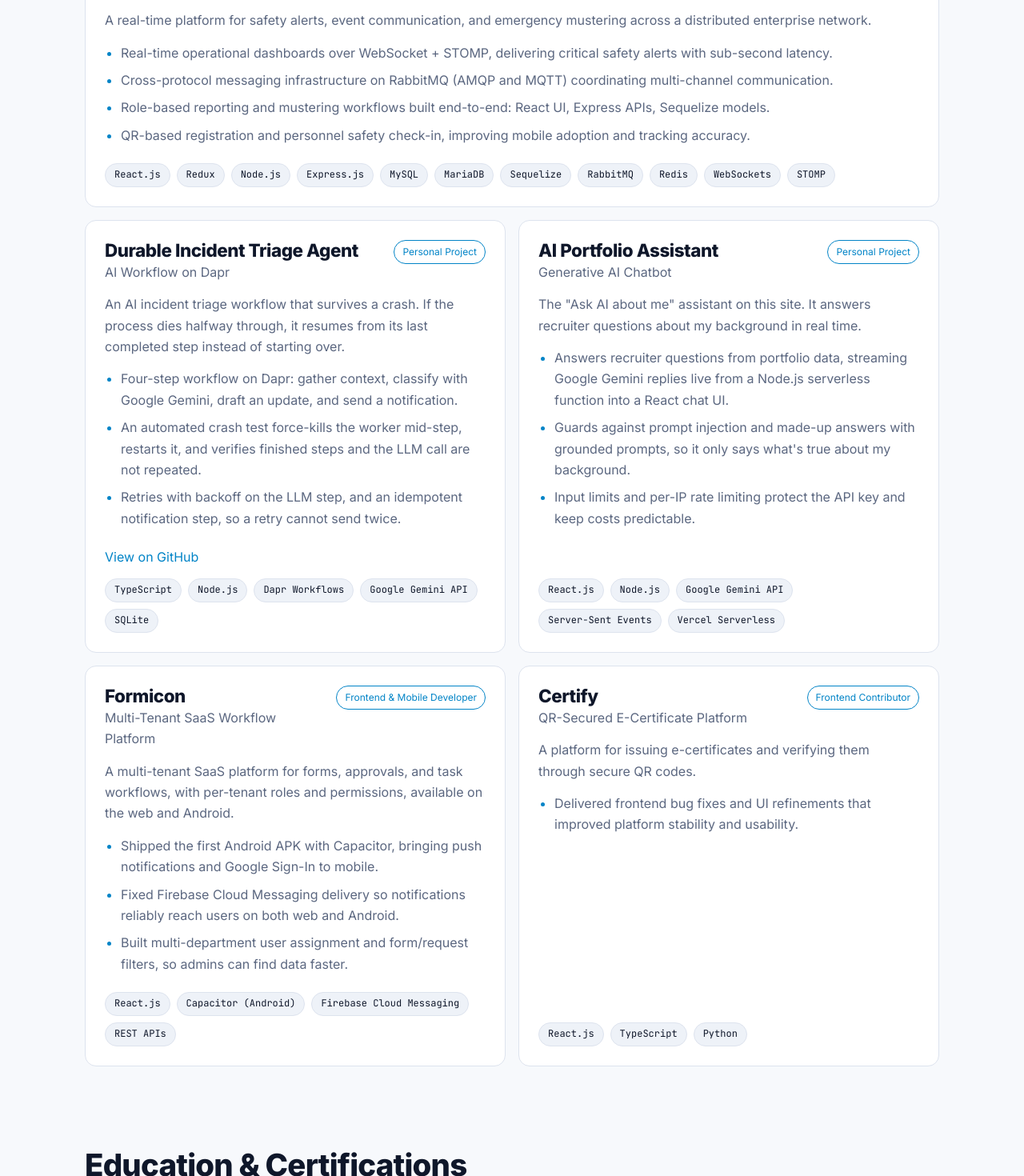
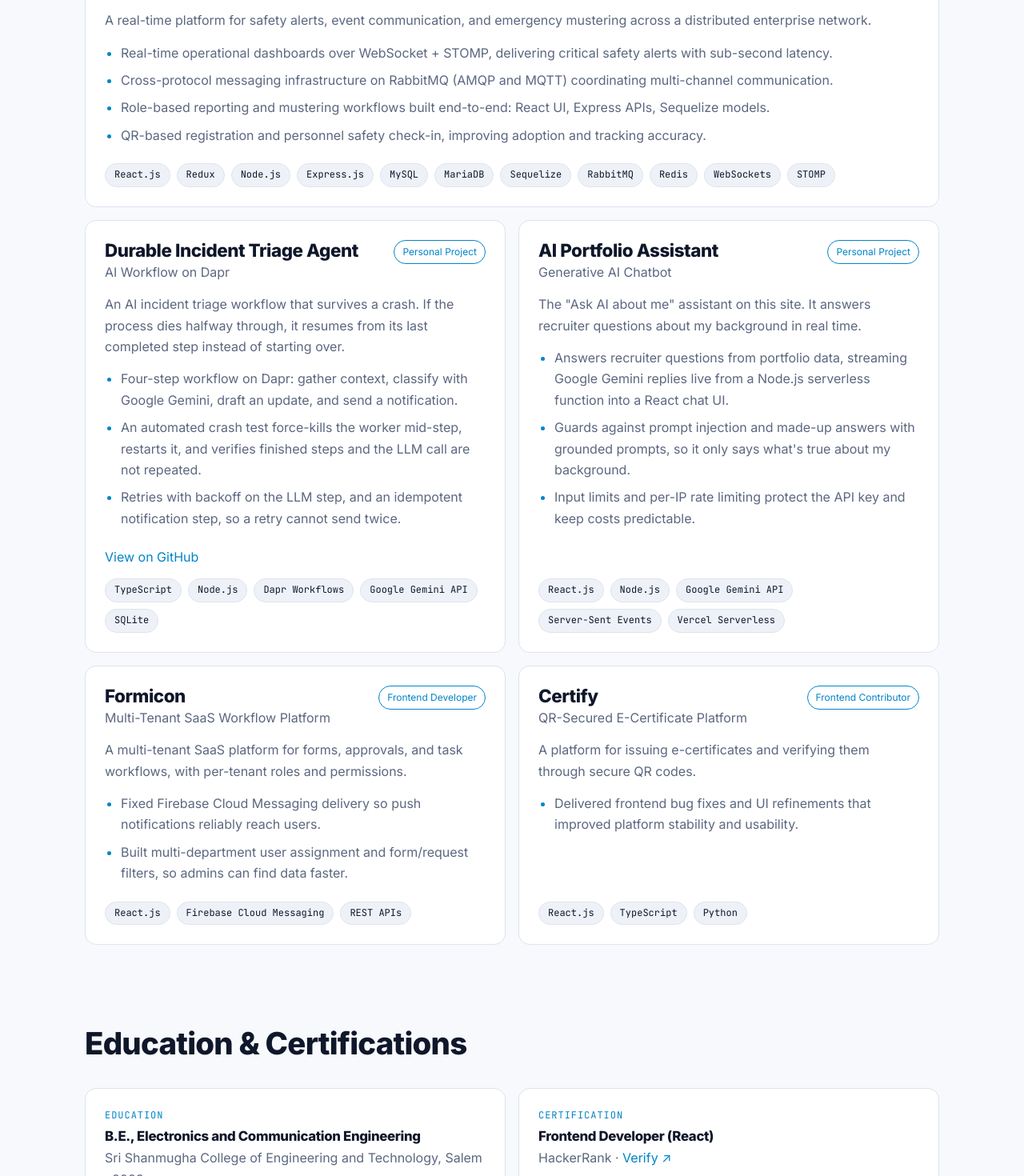
Before and after one commit to navin017/portfolio, a React (Vite) app: page / in a window 1280 px wide. Shown: the part 2897-4367 px from the top of the page at 80% size. Built offline with nearby package versions, Linux system fonts and the light colour scheme.

Commit message:
Remove mobile and Android references; update resume PDF

```diff
--- a/src/data.js
+++ b/src/data.js
@@ -60,7 +60,7 @@ export const projects = [
       "Real-time operational dashboards over WebSocket + STOMP, delivering critical safety alerts with sub-second latency.",
       "Cross-protocol messaging infrastructure on RabbitMQ (AMQP and MQTT) coordinating multi-channel communication.",
       "Role-based reporting and mustering workflows built end-to-end: React UI, Express APIs, Sequelize models.",
-      "QR-based registration and personnel safety check-in, improving mobile adoption and tracking accuracy.",
+      "QR-based registration and personnel safety check-in, improving adoption and tracking accuracy.",
     ],
     tech: ["React.js", "Redux", "Node.js", "Express.js", "MySQL", "MariaDB", "Sequelize", "RabbitMQ", "Redis", "WebSockets", "STOMP"],
   },
@@ -94,15 +94,14 @@ export const projects = [
   {
     name: "Formicon",
     kind: "Multi-Tenant SaaS Workflow Platform",
-    role: "Frontend & Mobile Developer",
+    role: "Frontend Developer",
     summary:
-      "A multi-tenant SaaS platform for forms, approvals, and task workflows, with per-tenant roles and permissions, available on the web and Android.",
+      "A multi-tenant SaaS platform for forms, approvals, and task workflows, with per-tenant roles and permissions.",
     points: [
-      "Shipped the first Android APK with Capacitor, bringing push notifications and Google Sign-In to mobile.",
-      "Fixed Firebase Cloud Messaging delivery so notifications reliably reach users on both web and Android.",
+      "Fixed Firebase Cloud Messaging delivery so push notifications reliably reach users.",
       "Built multi-department user assignment and form/request filters, so admins can find data faster.",
     ],
-    tech: ["React.js", "Capacitor (Android)", "Firebase Cloud Messaging", "REST APIs"],
+    tech: ["React.js", "Firebase Cloud Messaging", "REST APIs"],
   },
   {
     name: "Certify",
```
Also changed, not shown: 1 other file (tests, documents, lock files or other folders).
